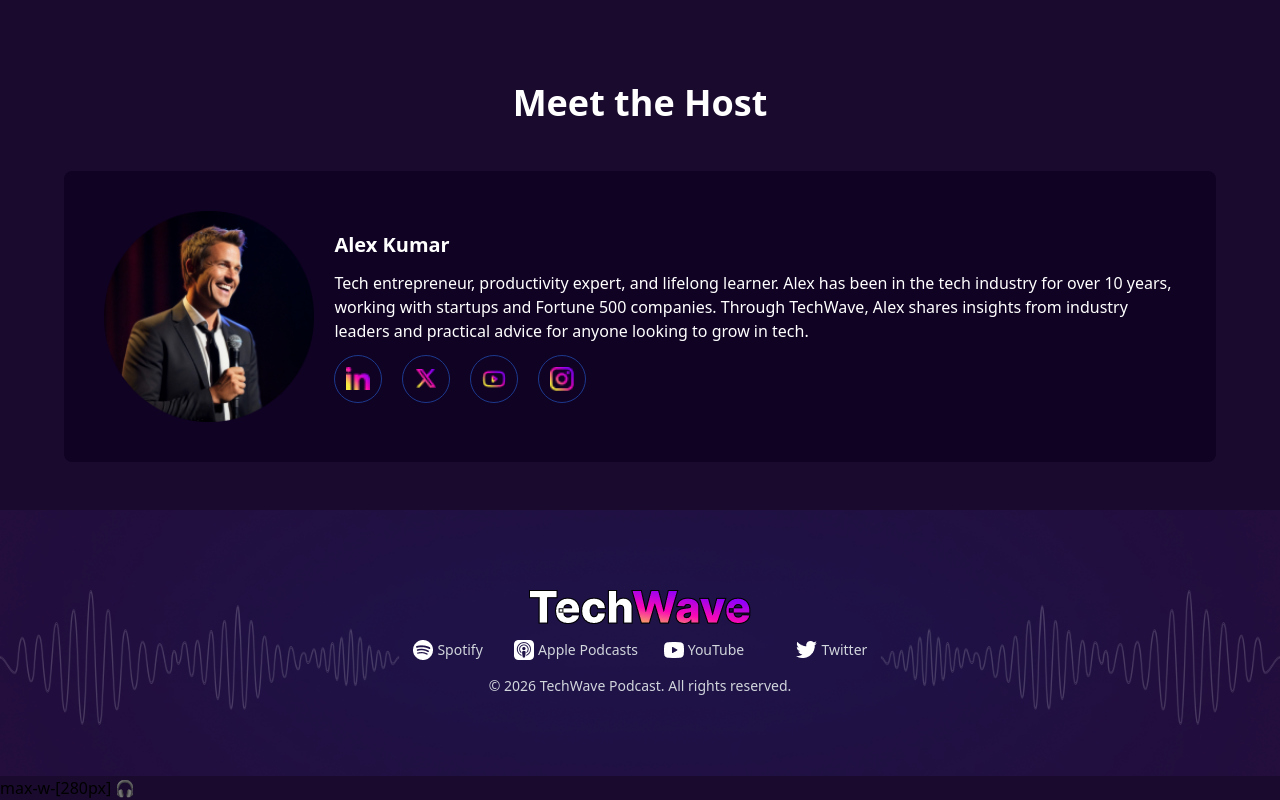
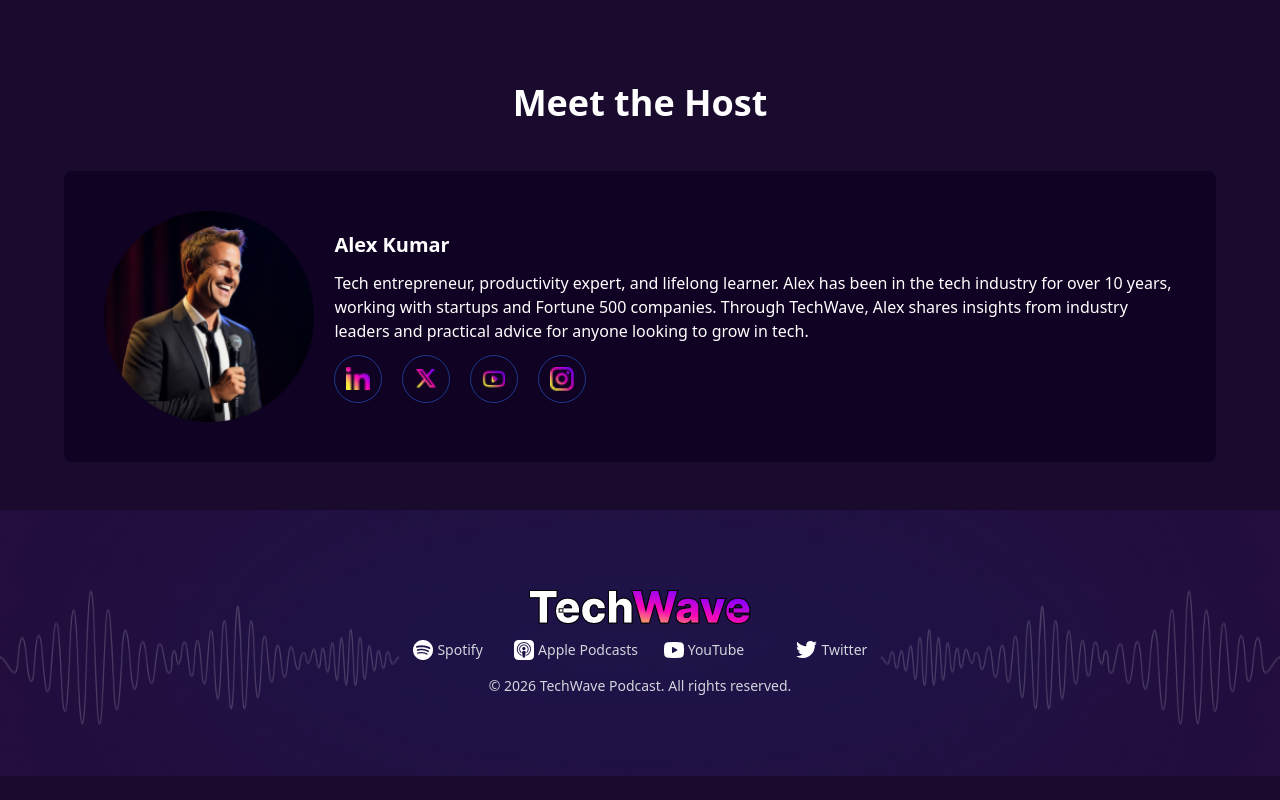
Before and after one commit to mubasshira103/assignment-2, a plain HTML site: page index.html in a window 1280 px wide. Shown: the part 2304-3104 px from the top of the page. After the commit the page ends 3080 px from the top, so only its background shows below. Drawn offline with nearby package versions, Linux system fonts and the light colour scheme.

Commit message:
removed some icon

```diff
--- a/index.html
+++ b/index.html
@@ -294,5 +294,3 @@
 
 </body>
 </html>
-max-w-[280px]
-<span class="mr-2">🎧</span>
```
